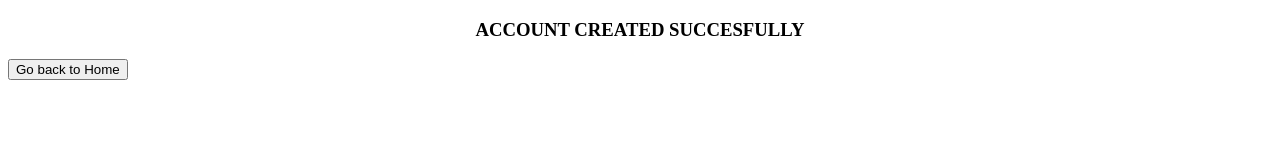
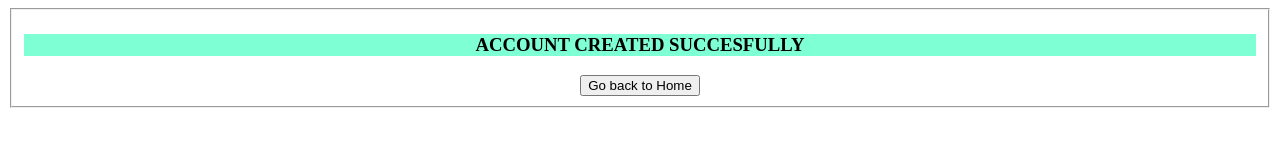
Before and after one commit to Varshini8185/forms, a plain HTML site: page login3.html in a window 1280 px wide. Drawn offline with Linux system fonts and the light colour scheme.

Commit message:
Update login3.html

```diff
--- a/login3.html
+++ b/login3.html
@@ -6,9 +6,13 @@
     <title>Document</title>
 </head>
 <body>
-    <p><h3 align="center">ACCOUNT CREATED SUCCESFULLY</h3></p>
+    <center>
+        <fieldset>
+    <p><h3 align="center" style="background-color: aquamarine;">ACCOUNT CREATED SUCCESFULLY</h3></p>
    <form action="./index.html">
    <input type="submit" value="Go back to Home"/>
 </form>
+        </fieldset>
+</center>
 </body>
 </html>
```
